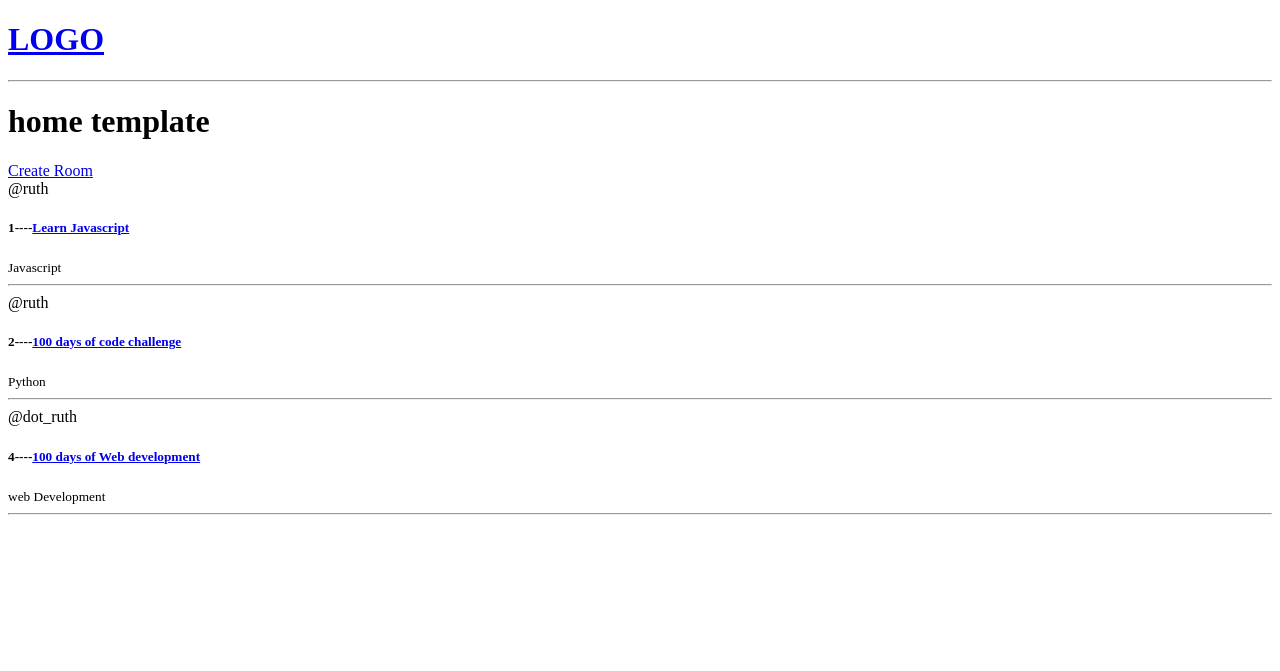
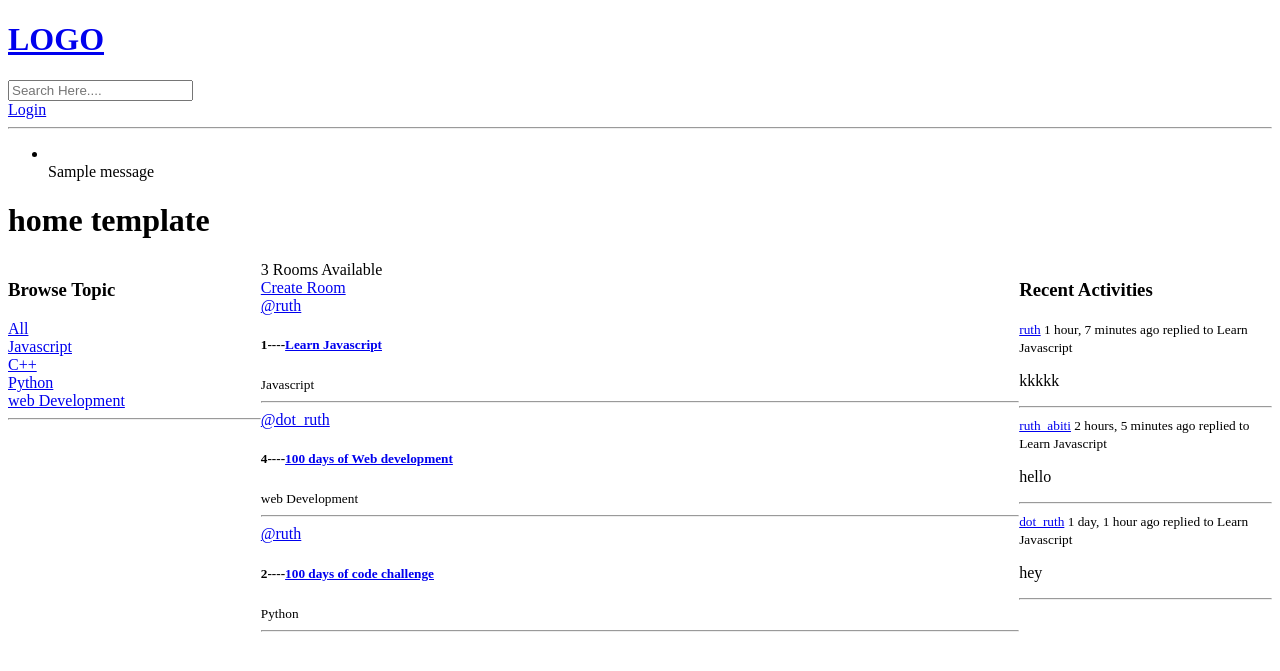
Before and after one commit to dot-ruth/Project-based-code-practice, a Django app: page / in a window 1280 px wide. Shown: the top 671 px of the page. Run offline with Django 4.2, Linux system fonts and the light colour scheme; data comes from the database, SQL or seed files in the repository; both versions use the stored data as it was after the commit; one stand-in notice (Sample message) is shown.

Commit message:
added more functionalities

```diff
--- a/Django Crash course/studybud/base/models.py
+++ b/Django Crash course/studybud/base/models.py
@@ -2,6 +2,7 @@ from django.db import models
 from django.contrib.auth.models import User
 
 # Create your models here.
+
 
 class Topic(models.Model):
     name = models.CharField(max_length=200)
@@ -9,24 +10,33 @@ class Topic(models.Model):
     def __str__(self):
         return self.name
 
+
 class Room(models.Model):
-    host = models.ForeignKey(User,on_delete=models.SET_NULL,null=True)
-    topic = models.ForeignKey(Topic,on_delete=models.SET_NULL,null=True)
+    host = models.ForeignKey(User, on_delete=models.SET_NULL, null=True)
+    topic = models.ForeignKey(Topic, on_delete=models.SET_NULL, null=True)
     name = models.CharField(max_length=200)
-    description = models.TextField(null=True,blank=True)
-    #participants =
+    description = models.TextField(null=True, blank=True)
+    participants = models.ManyToManyField(
+        User, related_name='participants', blank=True)
     updated = models.DateTimeField(auto_now=True)
     created = models.DateTimeField(auto_now_add=True)
+
+    class Meta:
+        ordering = ['-updated', '-created']
 
     def __str__(self):
         return self.name
 
+
 class Message(models.Model):
-    user = models.ForeignKey(User,on_delete=models.CASCADE)
-    room = models.ForeignKey(Room,on_delete=models.CASCADE)
+    user = models.ForeignKey(User, on_delete=models.CASCADE)
+    room = models.ForeignKey(Room, on_delete=models.CASCADE)
     body = models.TextField()
     updated = models.DateTimeField(auto_now=True)
     created = models.DateTimeField(auto_now_add=True)
 
+    class Meta:
+        ordering = ['-updated', '-created']
+
     def __str__(self):
         return self.body[0:50]
--- /dev/null
+++ b/Django Crash course/studybud/base/templates/base/activities_component.html
@@ -0,0 +1,14 @@
+<h3>Recent Activities</h3>
+        {% for message in room_message %}
+        <small><a href="{% url 'user-profile' message.user.id %}">{{message.user}}</a> {{message.created|timesince}} ago </small>
+        <small>replied to {{message.room}}</small>
+
+        <p>{{message.body}}</p>
+
+        {% if request.user == message.user %}
+        <a href="{% url 'delete-message' message.id %}">Delete</a>
+        {% endif %}
+
+        <hr>
+
+        {% endfor %}
--- /dev/null
+++ b/Django Crash course/studybud/base/templates/base/feed_component.html
@@ -0,0 +1,16 @@
+{% for room in rooms %}
+        <div>
+            {% if request.user == room.host %}
+            <a href="{% url 'update-room' room.id %}">Edit</a>
+            <a href="{% url 'delete-room' room.id %}">Delete</a>
+            {% endif %}
+
+            <a href="{% url 'user-profile' room.host.id %}">@{{room.host.username}}</a>
+            <span>
+            <h5>{{room.id}}----<a href="{% url 'room' room.id %}">{{room.name}}</a></h5>
+        </span>
+            <small>{{room.topic.name}}</small>
+            <hr>
+        </div>
+
+        {% endfor %}
--- a/Django Crash course/studybud/base/templates/base/home.html
+++ b/Django Crash course/studybud/base/templates/base/home.html
@@ -1,25 +1,38 @@
 {% extends 'main.html' %}
 
 {%block content%}
+
+<style>
+    .home-container{
+        display: grid;
+        grid-template-columns: 1fr 3fr 1fr;
+    }
+</style>
+
 <h1>home template</h1>
-<div>
+<div class="home-container">
 
-    <a href="{% url 'create-room' %}">Create Room</a>
+    <div>
+        {% include 'base/topics_component.html'%}
+    </div>
+
+    <div>
+        <div>{{room_count}} Rooms Available </div>
+        <a href="{% url 'create-room' %}">Create Room</a>
 
 
     <div>
-        {% for room in rooms %}
-        <div>
-            <span>@{{room.host.username}}</span>
-            <span>
-            <h5>{{room.id}}----<a href="{% url 'room' room.id %}">{{room.name}}</a></h5>
-        </span>
-            <small>{{room.topic.name}}</small>
-            <hr>
-        </div>
+        {% include 'base/feed_component.html' %}
+    </div>
 
-        {% endfor %}
+
     </div>
+
+    <div>
+        {% include 'base/activities_component.html'%}
+    </div>
+
+
 </div>
 
 {% endblock content %}
--- /dev/null
+++ b/Django Crash course/studybud/base/templates/base/topics_component.html
@@ -0,0 +1,13 @@
+<h3>Browse Topic</h3>
+
+        <div>
+            <a href="{% url 'home'%}">All</a>
+        </div>
+
+{% for topic in topics%}
+<div>
+    <a href="{% url 'home'%}?q={{topic.name}}">{{topic.name}}</a>
+</div>
+{% endfor %}
+
+        <hr>
--- a/Django Crash course/studybud/base/urls.py
+++ b/Django Crash course/studybud/base/urls.py
@@ -2,7 +2,14 @@ from django.urls import path
 from . import views
 
 urlpatterns = [
-    path('',views.home,name="home"),
-    path('room/<str:pk>',views.room,name="room"),
-    path('create-room',views.createRoom,name="create-room")
+    path('login', views.loginpage, name="login"),
+    path('logout', views.logoutUser, name="logout"),
+    path('register', views.registerUser, name="register"),
+    path('', views.home, name="home"),
+    path('room/<str:pk>/', views.room, name="room"),
+    path('create-room', views.createRoom, name="create-room"),
+    path('update-room/<str:pk>/', views.updateRoom, name="update-room"),
+    path('delete-room/<str:pk>/', views.deleteRoom, name="delete-room"),
+    path('user-profile/<str:pk>/', views.userprofile, name="user-profile"),
+    path('delete-message/<str:pk>/', views.deleteMessage, name="delete-message"),
 ]
--- a/Django Crash course/studybud/base/views.py
+++ b/Django Crash course/studybud/base/views.py
@@ -1,22 +1,170 @@
 from django.http import HttpResponse
-from django.shortcuts import render
-from .models import Room
+from django.shortcuts import render, redirect
+from django.db.models import Q
+from django.contrib.auth import authenticate, login, logout
+from .models import Room, Topic, Message
 from .forms import RoomForm
+from django.contrib.auth.models import User
+from django.contrib import messages
+from django.contrib.auth.decorators import login_required
+from django.contrib.auth.forms import UserCreationForm
 
 
+def loginpage(request):
+    page = 'login'
+    if request.user.is_authenticated:
+        return redirect('home')
+
+    if request.method == 'POST':
+        username = request.POST.get('username').lower()
+        password = request.POST.get('password')
+
+        try:
+            user = User.objects.get(username=username)
+        except:
+            messages.error(request, "user doesn't exsit")
+
+        user = authenticate(request, username=username, password=password)
+
+        if user is not None:
+            login(request, user)
+            return redirect('home')
+        else:
+            messages.error(request, "username or password is incorrect")
+
+    # through the context we communicate to the templates
+    context = {'page': page}
+    return render(request, 'base/login_registration.html', context)
+
+
+def logoutUser(request):
+    logout(request)
+    return redirect('home')
+
+
+def registerUser(request):
+    form = UserCreationForm()
+    if request.method == 'POST':
+        form = UserCreationForm(request.POST)
+        if form.is_valid():
+            user = form.save(commit=False)
+            user.username = user.username.lower()
+            user.save()
+            login(request, user)
+            return redirect('home')
+        else:
+            messages.error(request, 'An error occured while registration')
+
+    context = {'form': form}
+    return render(request, 'base/login_registration.html', context)
 
 
 def home(request):
-    rooms = Room.objects.all()
-    context = {'rooms':rooms}
-    return render(request,'base/home.html',context)
+    '''when rendering the home if the 'q' is empty it should show all the topic
+       that's why the if statement is needed
 
-def room(request,pk):
+       q is the topic name that is sent as a request in the home html
+    '''
+    q = request.GET.get('q') if request.GET.get('q') != None else ''
+    # the topic__name__icontains
+    # filter(topic=q) raised an error the filter function expects an id but got the topic instead
+    # filter(topic__name=q) the double underscore is b/c of the inheritance (to avoid naming conflict in Python subclasses) -- this works fine but the home page
+    # is empty when q is set to none
+    # filter(topic__name__contains) works fine but is case sensitive
+    # filter(topic__name__icontains) works fine but is case insensitive
+    # Q (imported from django.db.models) is to incapsulate many parameters in the filter functionality
+    rooms = Room.objects.filter(Q(topic__name__icontains=q) |
+                                Q(name__icontains=q) | Q(description__icontains=q))
+    room_count = rooms.count
+    room_message = Message.objects.filter(Q(room__name__icontains=q))
+    topics = Topic.objects.all()
+    context = {'rooms': rooms, 'topics': topics,
+               'room_count': room_count, 'room_message': room_message}
+    return render(request, 'base/home.html', context)
+
+
+def room(request, pk):
     room = Room.objects.get(id=pk)
-    context = {'room':room}
-    return render(request,'base/room.html',context)
+    room_message = room.message_set.all().order_by('-created')
+    participants = room.participants.all()
 
+    if request.method == 'POST':
+        message = Message.objects.create(
+            user=request.user,
+            room=room,
+            body=request.POST.get('body')
+        )
+        room.participants.add(request.user)
+        return redirect('room', pk=room.id)
+
+    context = {'room': room, 'room_message': room_message,
+               'participants': participants}
+    return render(request, 'base/room.html', context)
+
+
+def userprofile(request, pk):
+    user = User.objects.get(id=pk)
+    rooms = user.room_set.all()
+    room_message = user.message_set.all()
+    topics = Topic.objects.all()
+    context = {'user': user, 'rooms': rooms,
+               'room_message': room_message, 'topics': topics}
+    return render(request, 'base/profile.html', context)
+
+
+@login_required(login_url='login')
 def createRoom(request):
     form = RoomForm()
-    context = {'form':form}
-    return render(request,'base/room_form.html',context)
+    if request.method == 'POST':
+        form = RoomForm(request.POST)
+        if form.is_valid():
+            form.save()
+            return redirect('home')
+    context = {'form': form}
+    return render(request, 'base/room_form.html', context)
+
+
+@login_required(login_url='login')
+def updateRoom(request, pk):
+    room = Room.objects.get(id=pk)
+    form = RoomForm(instance=room)
+
+    if request.user != room.host:
+        return HttpResponse('Your are not allowed here')
+
+    if request.method == 'POST':
+        form = RoomForm(request.POST, instance=room)
+        if form.is_valid():
+            form.save()
+            return redirect('home')
+
+    context = {'form': form}
+    return render(request, 'base/room_form.html', context)
+
+
+@login_required(login_url='login')
+def deleteRoom(request, pk):
+    room = Room.objects.get(id=pk)
+
+    if request.user != room.host:
+        return HttpResponse('Your are not allowed here')
+
+    if request.method == 'POST':
+        room.delete()
+        return redirect('home')
+    context = {'obj': room}
+    return render(request, 'base/delete.html', context)
+
+
+@login_required(login_url='login')
+def deleteMessage(request, pk):
+    message = Message.objects.get(id=pk)
+
+    if request.user != message.user:
+        return HttpResponse('Your are not allowed here')
+
+    if request.method == 'POST':
+        message.delete()
+        return redirect('home')
+    context = {'obj': message}
+    return render(request, 'base/delete.html', context)
--- a/Django Crash course/studybud/templates/main.html
+++ b/Django Crash course/studybud/templates/main.html
@@ -9,6 +9,14 @@
 <body>
     {% include 'navbar.html' %}
 
+    {% if messages %}
+<ul class="messages">
+    {% for message in messages %}
+    <li></li>{{ message }}</li>
+    {% endfor %}
+</ul>
+{% endif %}
+
     {% block content %}
 
     {% endblock %}
--- a/Django Crash course/studybud/templates/navbar.html
+++ b/Django Crash course/studybud/templates/navbar.html
@@ -1,4 +1,19 @@
 <a href="/">
    <h1>LOGO</h1>
 </a>
+
+<form method="GET" action="{% url 'home' %}">
+   <input type="text" name="q" placeholder="Search Here....">
+</form>
+
+
+{% if request.user.is_authenticated %}
+<p>Hello {{request.user}} </p>
+<a href="{% url 'logout' %}">Logout</a>
+{% else %}
+<a href="{% url 'login' %}">Login</a>
+{% endif %}
+
+
+
 <hr>
```
Also changed, not shown: Django Crash course/studybud/base/templates/base/delete.html (added, +17 -0 lines), Django Crash course/studybud/base/templates/base/login_registration.html (added, +49 -0 lines), Django Crash course/studybud/base/templates/base/profile.html (added, +28 -0 lines), Django Crash course/studybud/base/templates/base/room.html (+50 -0 lines), Django Crash course/studybud/base/migrations/0003_alter_room_options_room_participants.py (added), Django Crash course/studybud/db.sqlite3.
